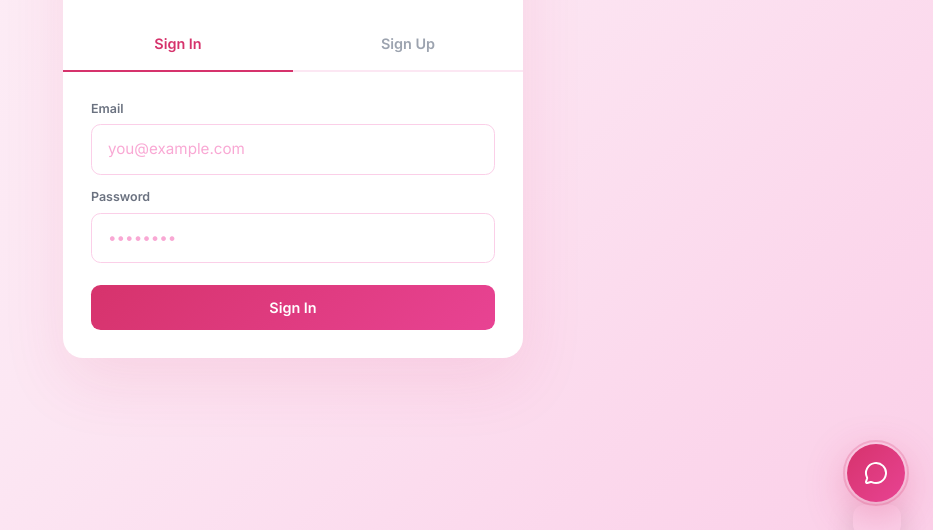
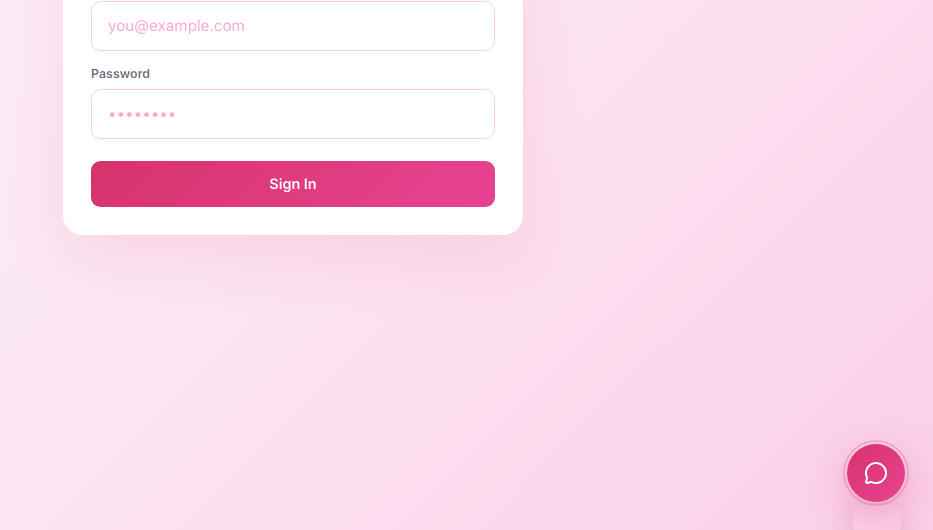
Before and after one commit to EpsilonNeon-sketch/zerah, a plain HTML site: page index.html in a window 1280 px wide. Shown: the part 270-800 px from the top of the page, without its empty margins (347-1280 px from the left). Drawn offline with nearby package versions, Linux system fonts and the light colour scheme.

Commit message:
Update index.html

```diff
--- a/index.html
+++ b/index.html
@@ -1550,4 +1550,36 @@
         </div>
     </div>
 </div>
+    <script>
+(function(){
+    var authPage = document.getElementById('authPage');
+    var authCard = authPage ? authPage.querySelector('.auth-card') : null;
+    if (!authPage || !authCard) return;
+
+    /* Allow the auth page itself to scroll when content overflows */
+    authPage.style.overflowY = 'auto';
+    authPage.style.alignItems = 'flex-start';
+    authPage.style.padding = '2rem 1rem';
+
+    /* Let the card grow naturally instead of clipping */
+    authCard.style.overflow = 'visible';
+
+    /* Custom scrollbar for the auth page */
+    var scrollStyle = document.createElement('style');
+    scrollStyle.id = 'auth-scroll-style';
+    scrollStyle.textContent = [
+        '#authPage::-webkit-scrollbar { width: 6px; }',
+        '#authPage::-webkit-scrollbar-track { background: transparent; }',
+        '#authPage::-webkit-scrollbar-thumb {',
+        '  background: linear-gradient(180deg, #7c3aed, #ec4899);',
+        '  border-radius: 10px;',
+        '}',
+        '#authPage::-webkit-scrollbar-thumb:hover {',
+        '  background: linear-gradient(180deg, #6d28d9, #db2777);',
+        '}',
+        '#authPage { scrollbar-width: thin; scrollbar-color: #7c3aed transparent; }'
+    ].join('\n');
+    document.head.appendChild(scrollStyle);
+})();
+</script>
 </body></html>
```
